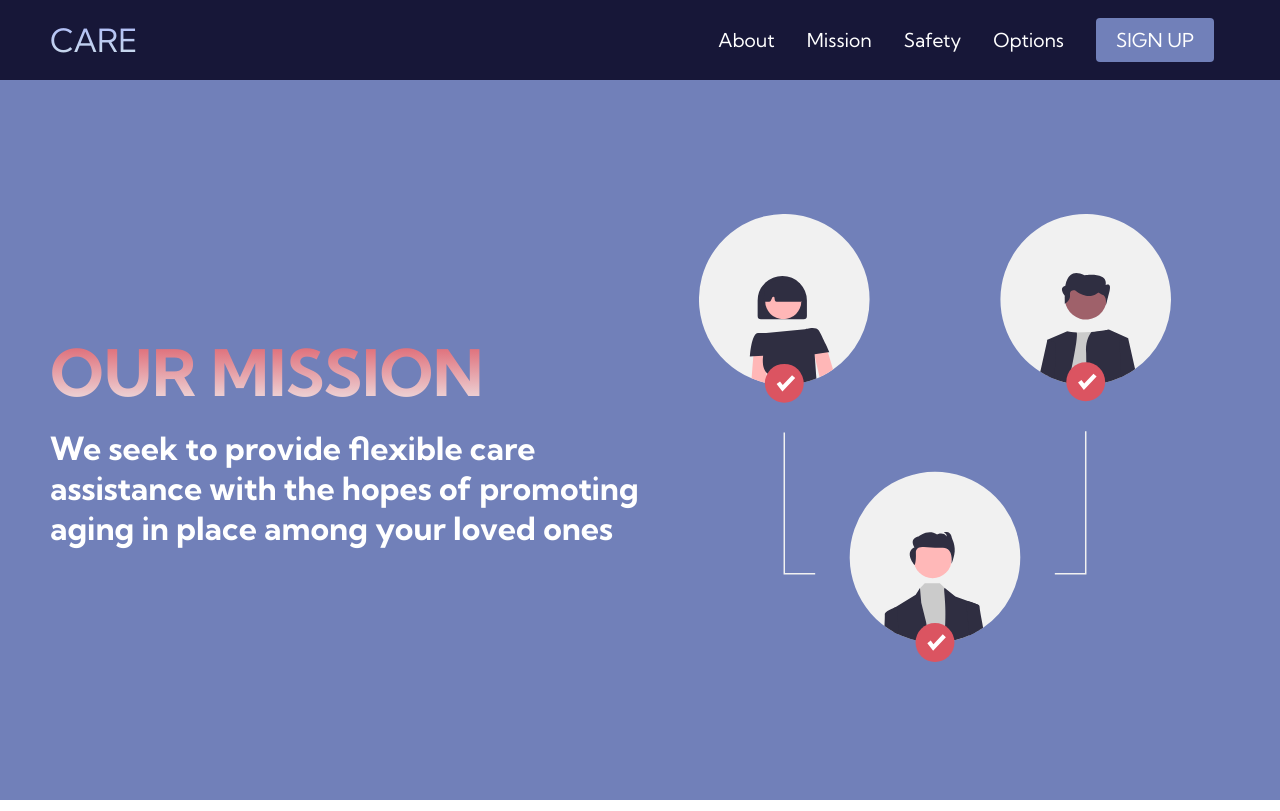
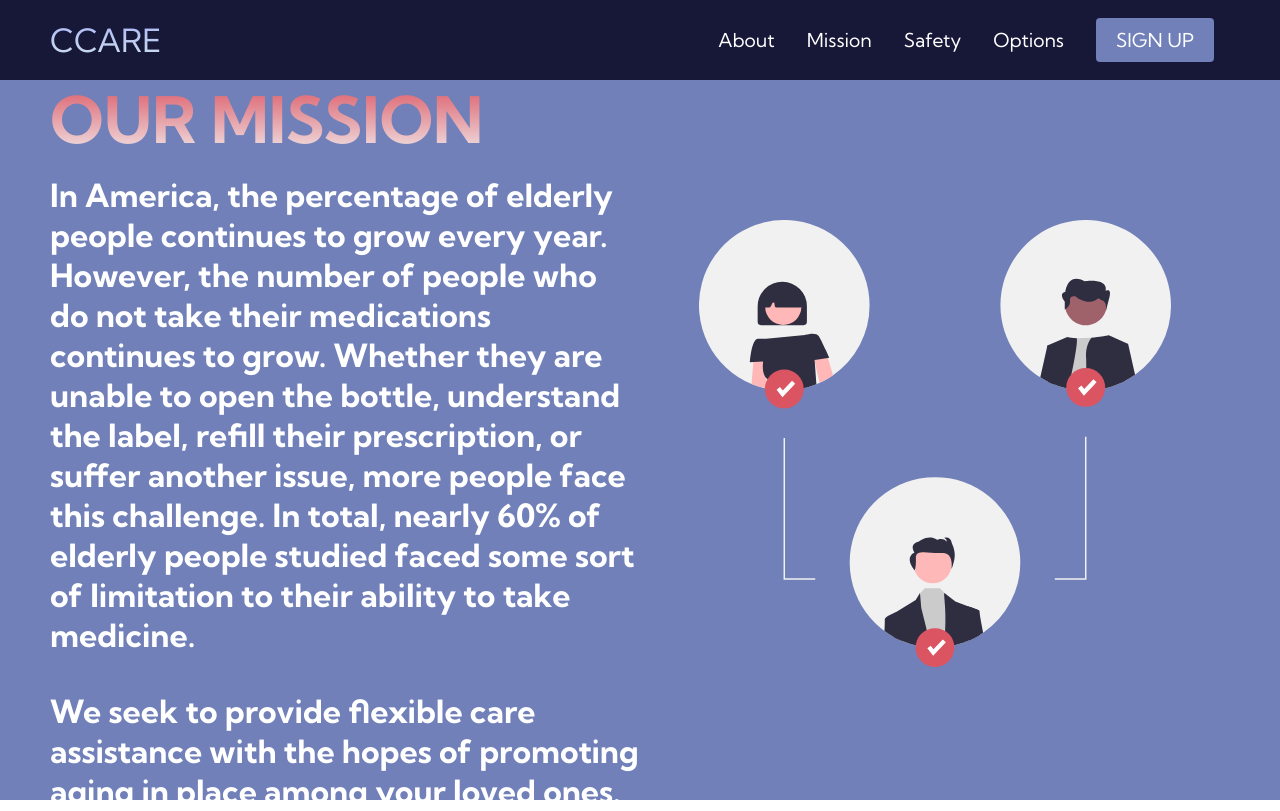
Before and after one commit to mfeng45/creatingCare, a plain HTML site: page community.html in a window 1280 px wide. Drawn offline with Linux system fonts and the light colour scheme.

Commit message:
Update community.html

```diff
--- a/community.html
+++ b/community.html
@@ -3,7 +3,7 @@
 <head>
     <meta charset="UTF-8">
     <meta name="viewport" content="width=device-width, initial-scale=1.0">
-    <title>Care</title>
+    <title>Mission</title>
     <link rel="stylesheet" href="styles.css" />
     <style>@import url('https://fonts.googleapis.com/css2?family=Kumbh+Sans:wght@400;700&display=swap');</style>
 </head>
@@ -14,7 +14,7 @@
         <!-- Navigation bar -->
         <nav class="navbar">
             <div class="navbar__container">
-                <p id="navbar__logo">CARE</p>
+                <p id="navbar__logo">CCARE</p>
                 <div class="navbar__toggle" id="mobile-menu">
                     <span class="bar"></span>
                     <span class="bar"></span>
@@ -46,7 +46,9 @@
             <div class="main__container">
                 <div class="main__content">
                     <h1>OUR MISSION</h1>
-                    <p>We seek to provide flexible care assistance with the hopes of promoting aging in place among your loved ones </p>
+                    <p>In America, the percentage of elderly people continues to grow every year. However, the number of people who do not take their medications continues to grow. Whether they are unable to open the bottle, understand the label, refill their prescription, or suffer another issue, more people face this challenge. In total, nearly 60% of elderly people studied faced some sort of limitation to their ability to take medicine. </p>
+                    <br>
+                    <p>We seek to provide flexible care assistance with the hopes of promoting aging in place among your loved ones.</p>
                 </div>
                 <div class="main__img--container">
                     <img src="community.svg" alt="pic" id="main__img">
```
